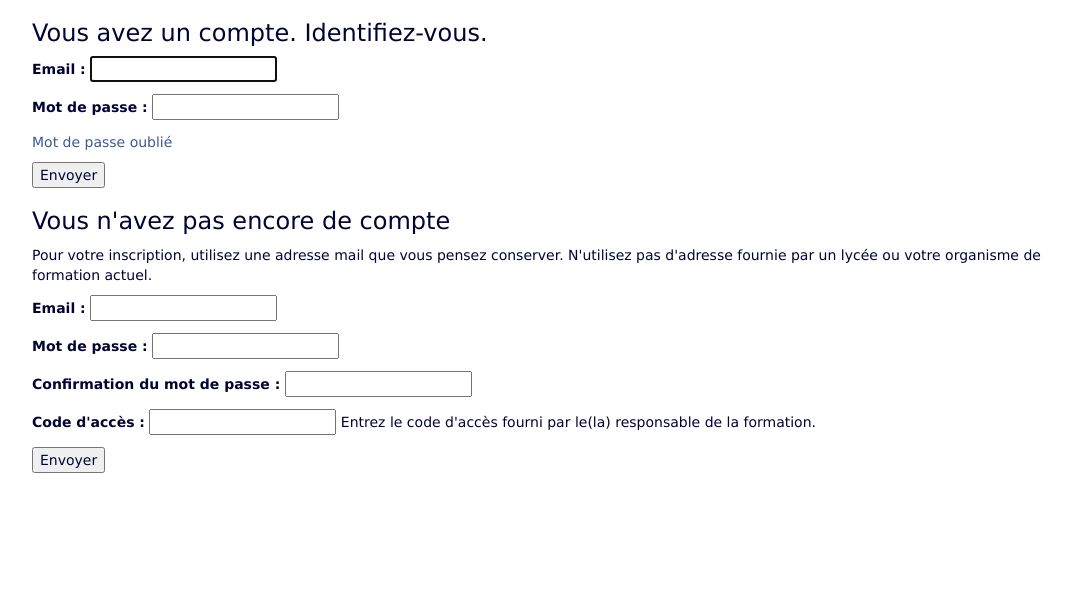
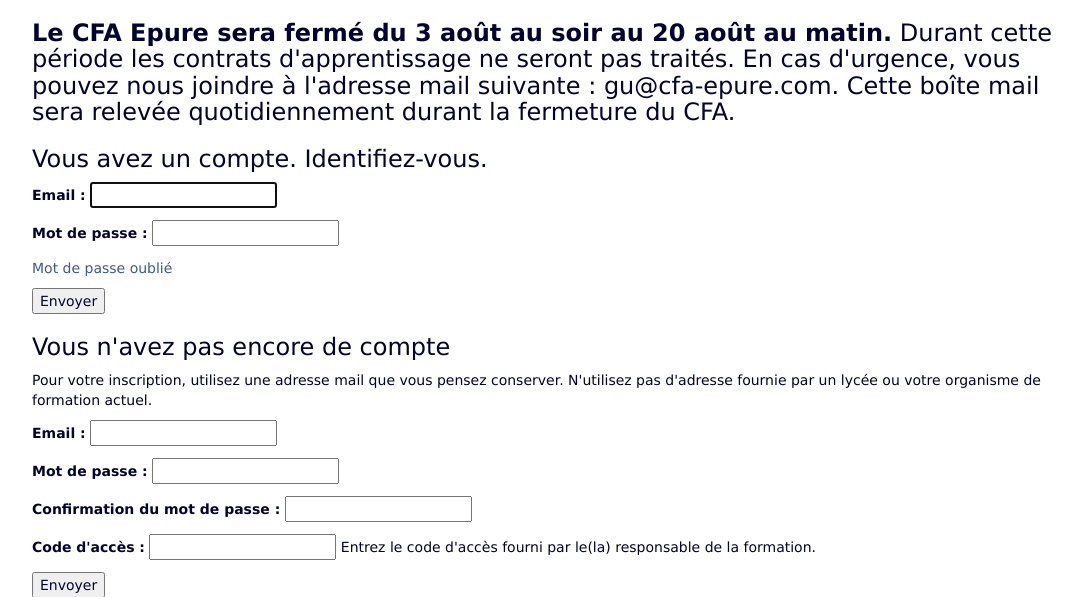
Before and after one commit to RLavoisier/cactus, a Django app: page /comptes/ in a window 1280 px wide. Shown: the part 120-717 px from the top of the page, without its empty margins (79-1161 px from the left). Run offline with Django 3.2, Linux system fonts and the light colour scheme; some libraries are stand-ins or nearby versions.

Commit message:
Merge branch 'dev' of https://github.com/RLavoisier/cactus into dev
# Veuillez entrer un message de validation pour expliquer en quoi cette fusion est
# nécessaire, surtout si cela fusionne une branche amont mise à jour dans une branche de sujet.
#
# Les lignes commençant par '#' seront ignorées, et un message vide
# abandonne la validation.

```diff
--- a/templates/registration/signup_login.html
+++ b/templates/registration/signup_login.html
@@ -9,6 +9,7 @@
 
 {% endif %}
 
+<p><h3><b>Le CFA Epure sera fermé du 3 août au soir au 20 août au matin.</b> Durant cette période les contrats d'apprentissage ne seront pas traités. En cas d'urgence, vous pouvez nous joindre à l'adresse mail suivante : gu@cfa-epure.com. Cette boîte mail sera relevée quotidiennement durant la fermeture du CFA.</h3></p>
 <h3>Vous avez un compte. Identifiez-vous.</h3>
 <form action="{% url 'comptes:login' %}" method="POST">
     {{ login_form.as_p }}
```
